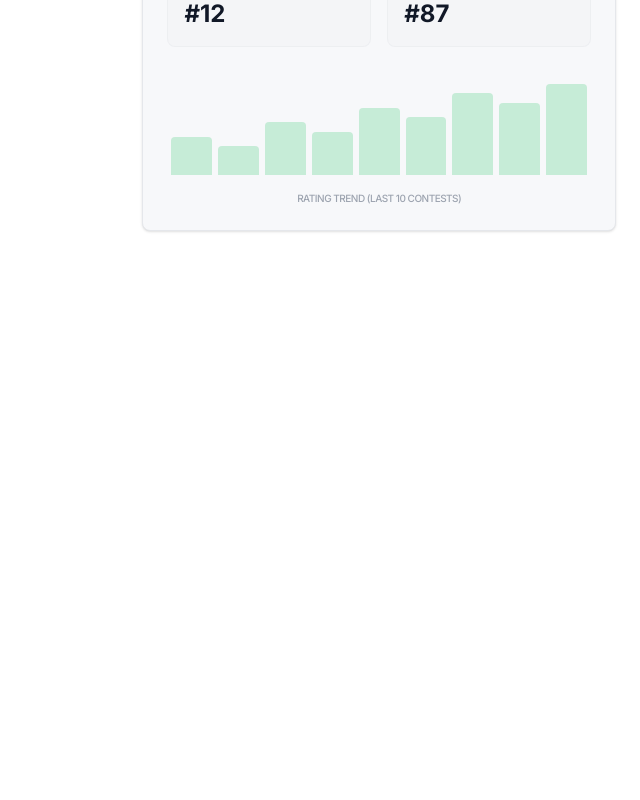
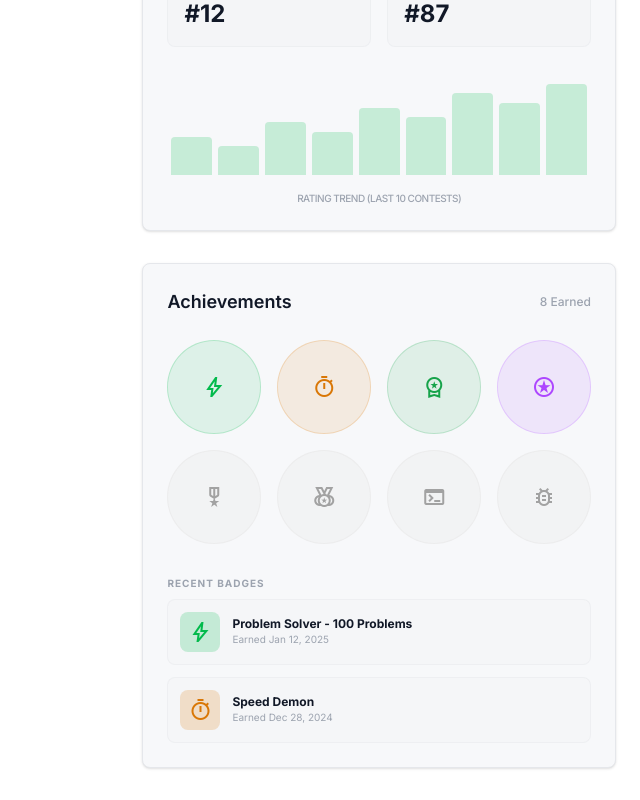
Before and after one commit to Arafat-Shalehin/CodeArena, a Next.js app: page /profile in a window 1280 px wide. Shown: the part 1095-1895 px from the top of the page, without its empty margins (640-1280 px from the left). Before the commit the page ends 1358 px from the top, so only its background shows below. Built offline with nearby package versions, Linux system fonts and the light colour scheme.

Commit message:
profile page Achievement section

```diff
--- a/src/app/profile/page.jsx
+++ b/src/app/profile/page.jsx
@@ -1,3 +1,4 @@
+import Achievements from "@/features/Profile/Component/achievement";
 import ContestPerformance from "@/features/Profile/Component/ContestPerformance";
 import ProblemStats from "@/features/Profile/Component/ProblemStats";
 import ProfileHero from "@/features/Profile/Component/ProfileHero";
@@ -110,6 +111,7 @@ export default function ProfilePage() {
               </div>
             </section>
             <ContestPerformance></ContestPerformance>
+            <Achievements></Achievements>
           </div>
         </div>
       </main>
--- /dev/null
+++ b/src/features/Profile/Component/achievement.jsx
@@ -0,0 +1,129 @@
+// src/components/features/profile/Achievements.jsx
+
+const achievementBadges = [
+  {
+    id: 1,
+    icon: "bolt",
+    color: "text-accent",
+    bg: "bg-accent/10",
+    border: "border-accent/20",
+    label: "Problem Solver",
+    earned: true,
+  },
+  {
+    id: 2,
+    icon: "timer",
+    color: "text-warning",
+    bg: "bg-warning/10",
+    border: "border-warning/20",
+    label: "Speed Demon",
+    earned: true,
+  },
+  {
+    id: 3,
+    icon: "workspace_premium",
+    color: "text-success",
+    bg: "bg-success/10",
+    border: "border-success/20",
+    label: "Contest Winner",
+    earned: true,
+  },
+  {
+    id: 4,
+    icon: "stars",
+    color: "text-purple-500",
+    bg: "bg-purple-500/10",
+    border: "border-purple-500/20",
+    label: "Top Rated",
+    earned: true,
+  },
+  { id: 5, icon: "military_tech", earned: false },
+  { id: 6, icon: "social_leaderboard", earned: false },
+  { id: 7, icon: "terminal", earned: false },
+  { id: 8, icon: "bug_report", earned: false },
+];
+
+const recentBadges = [
+  {
+    id: 1,
+    title: "Problem Solver - 100 Problems",
+    date: "Jan 12, 2025",
+    icon: "bolt",
+    color: "text-accent",
+    bg: "bg-accent/20",
+  },
+  {
+    id: 2,
+    title: "Speed Demon",
+    date: "Dec 28, 2024",
+    icon: "timer",
+    color: "text-warning",
+    bg: "bg-warning/20",
+  },
+];
+
+export default function Achievements() {
+  return (
+    <section className="bg-bg-subtle border border-border rounded-lg p-6 shadow-sm">
+      <div className="flex items-center justify-between mb-6">
+        <h3 className="text-lg font-semibold text-text-primary">
+          Achievements
+        </h3>
+        <span className="text-xs text-text-muted font-medium">8 Earned</span>
+      </div>
+
+      {/* Badges Grid */}
+      <div className="grid grid-cols-4 gap-4 mb-8">
+        {achievementBadges.map((badge) => (
+          <div
+            key={badge.id}
+            className={`aspect-square rounded-full flex items-center justify-center border transition-transform hover:scale-110 cursor-help group relative ${
+              badge.earned
+                ? `${badge.bg} ${badge.border} ${badge.color}`
+                : "bg-bg-muted/50 border-border/50 text-text-muted grayscale"
+            }`}
+          >
+            <span className="material-symbols-outlined text-2xl">
+              {badge.icon}
+            </span>
+
+            {/* Simple Tooltip on Hover */}
+            {badge.earned && (
+              <div className="absolute -top-10 left-1/2 -translate-x-1/2 bg-text-primary text-bg-page text-[10px] px-2 py-1 rounded opacity-0 group-hover:opacity-100 transition-opacity whitespace-nowrap z-10 shadow-xl">
+                {badge.label}
+              </div>
+            )}
+          </div>
+        ))}
+      </div>
+
+      {/* Recent Badges List */}
+      <div className="space-y-3">
+        <p className="text-[10px] font-bold text-text-muted uppercase tracking-widest mb-2">
+          Recent Badges
+        </p>
+
+        {recentBadges.map((badge) => (
+          <div
+            key={badge.id}
+            className="flex items-center gap-3 p-3 rounded-lg bg-bg-muted/20 border border-border/50"
+          >
+            <div
+              className={`h-10 w-10 shrink-0 rounded flex items-center justify-center ${badge.bg} ${badge.color}`}
+            >
+              <span className="material-symbols-outlined text-xl">
+                {badge.icon}
+              </span>
+            </div>
+            <div>
+              <p className="text-xs font-bold text-text-primary">
+                {badge.title}
+              </p>
+              <p className="text-[10px] text-text-muted">Earned {badge.date}</p>
+            </div>
+          </div>
+        ))}
+      </div>
+    </section>
+  );
+}
```
